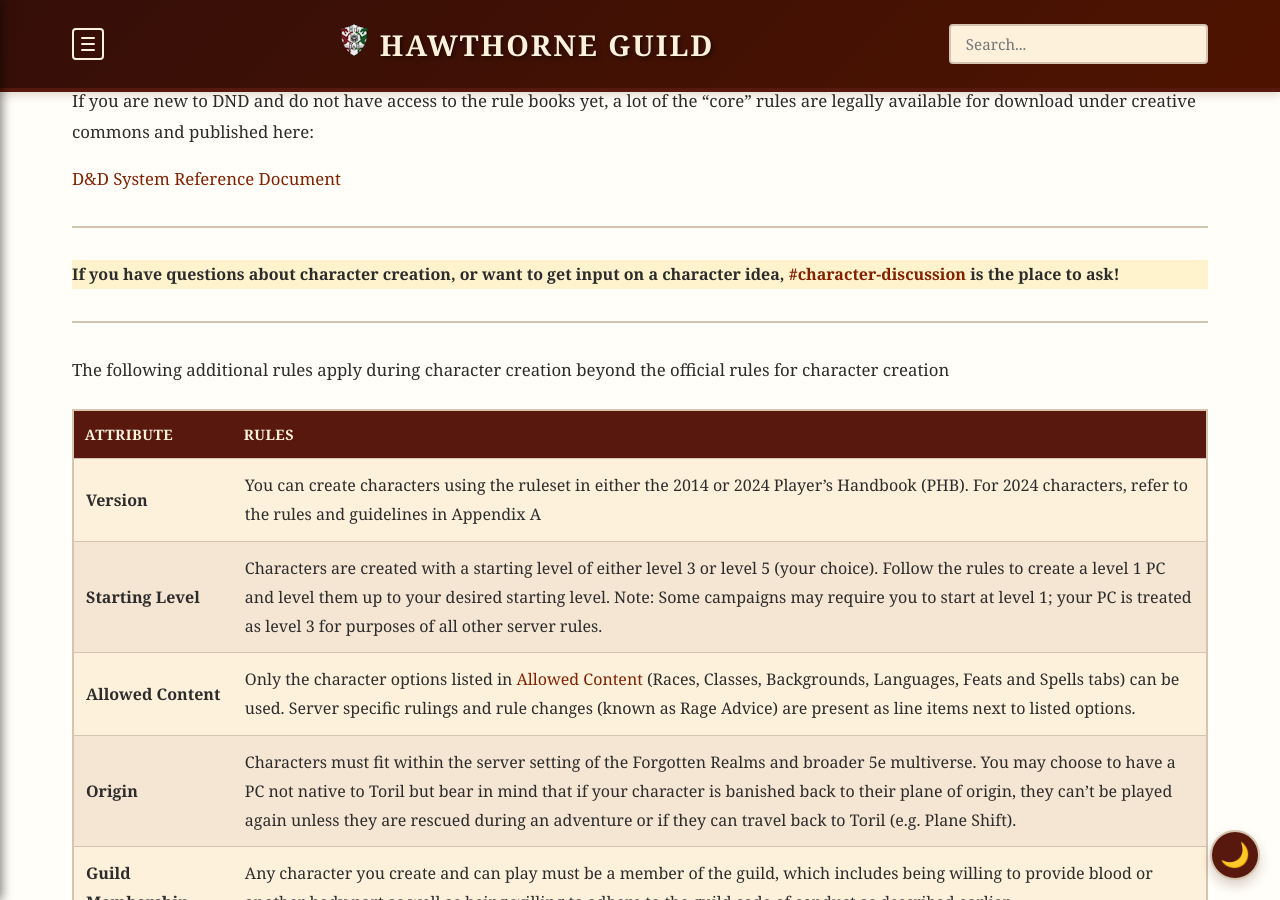
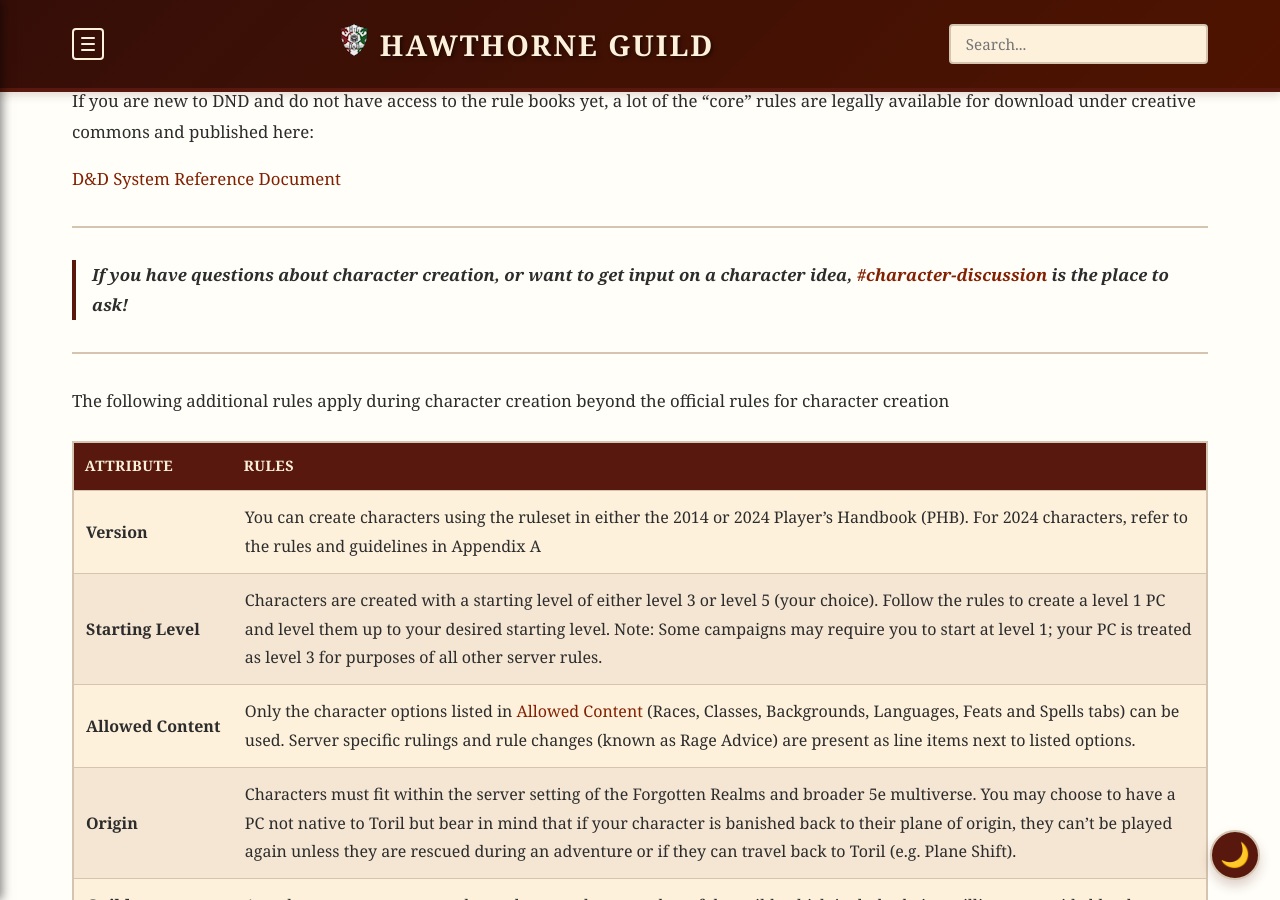
Before and after one commit to coconutswallow/Guides, a Jekyll site: the page built from _playersguide/character-creation.md, in a window 1280 px wide and 900 px high, scrolled down 426 px. Built offline with Jekyll 4.4.1, drawn with Linux system fonts in a browser that asks for light colours; comment, search, counter and statistics services are not loaded.

Commit message:
Update character-creation.md

```diff
--- a/_playersguide/character-creation.md
+++ b/_playersguide/character-creation.md
@@ -13,7 +13,11 @@
 <a href="https://www.dndbeyond.com/srd">D&D System Reference Document</a>
 
 ---
-<div class="alert-warning"><strong>If you have questions about character creation, or want to get input on a character idea, <a href="https://discord.com/channels/308324031478890497/617820317389160471">#character-discussion</a> is the place to ask!</strong></div>
+
+>
+> <strong>If you have questions about character creation, or want to get input on a character idea, <a href="https://discord.com/channels/308324031478890497/617820317389160471">#character-discussion</a> is the place to ask!
+>
+
 ---
 
 The following additional rules apply during character creation beyond the official rules for character creation
```
